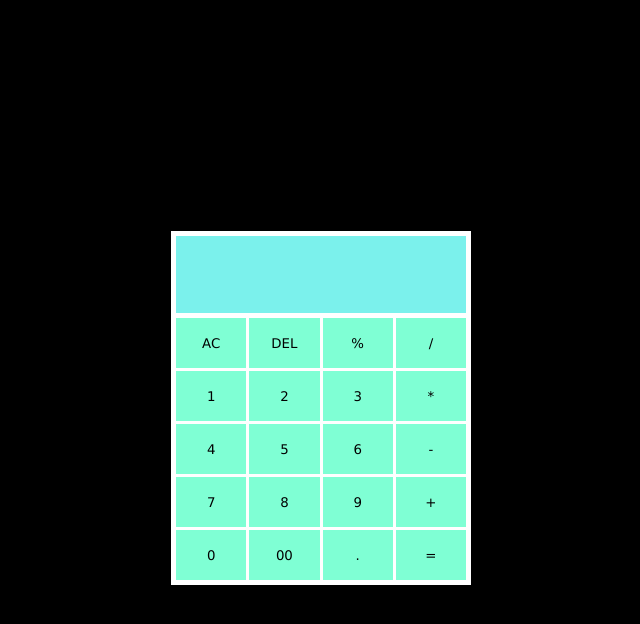
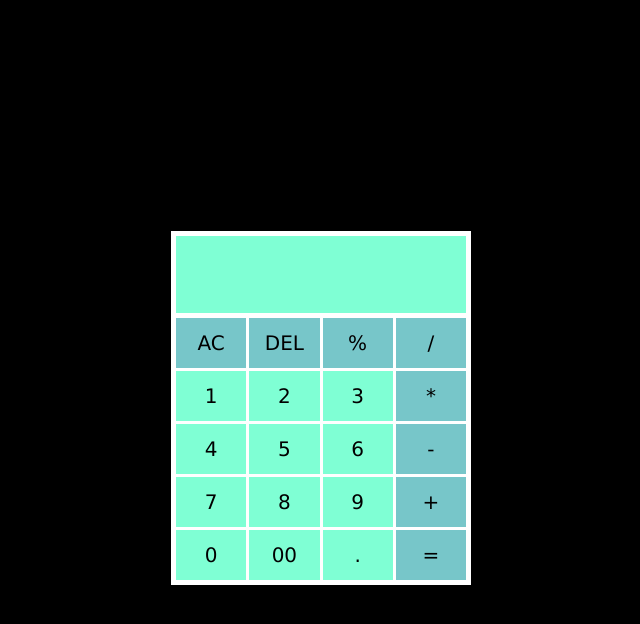
Before and after one commit to souravtp/calculator_project, a plain HTML site: page index.html in a window 1280 px wide. Both pictures are taken after a click on the button "AC". Shown: the whole page, without its empty margins (319-959 px from the left). Drawn offline with Linux system fonts and the light colour scheme.

Commit message:
calculator project completed

```diff
--- a/index.html
+++ b/index.html
@@ -11,49 +11,51 @@
 
 <body>
     <div class="wrapper">
-        <input type="text" id="calculator-screen" readonly>
+        <input type="text" class="display">
+
         <div class="keys">
-            <button class="key">AC</button>
+            <button class = "operator" data-value="AC">AC</button>
 
-            <button class="key">DEL</button>
+            <button class = "operator" data-value="DEL">DEL</button>
 
-            <button class="key">%</button>
+            <button class = "operator"  data-value="%">%</button>
 
-            <button class="key">/</button>
+            <button class = "operator" data-value="/">/</button>
 
-            <button class="key">1</button>
+            <button data-value="1">1</button>
 
-            <button class="key">2</button>
+            <button data-value="2">2</button>
 
-            <button class="key">3</button>
+            <button data-value="3">3</button>
 
-            <button class="key">*</button>
+            <button class = "operator" data-value="*">*</button>
 
-            <button class="key">4</button>
+            <button data-value="4">4</button>
 
-            <button class="key">5</button>
+            <button data-value="5">5</button>
 
-            <button class="key">6</button>
+            <button data-value="6">6</button>
 
-            <button class="key">-</button>
+            <button class = "operator" data-value="-">-</button>
 
-            <button class="key">7</button>
+            <button data-value="7">7</button>
 
-            <button class="key">8</button>
+            <button data-value="8">8</button>
 
-            <button class="key">9</button>
+            <button data-value="9">9</button>
 
-            <button class="key">+</button>
+            <button class = "operator" data-value="+">+</button>
 
-            <button class="key">0</button>
+            <button data-value="0">0</button>
 
-            <button class="key">00</button>
+            <button data-value="00">00</button>
 
-            <button class="key">.</button>
+            <button data-value=".">.</button>
 
-            <button class="key">=</button>
+            <button class = "operator" data-value="=">=</button>
         </div>
     </div>
+    <script src="script.js"></script>
 </body>
 
 </html>
--- /dev/null
+++ b/script.js
@@ -0,0 +1,23 @@
+const display = document.querySelector(".display");
+const buttons = document.querySelectorAll("button");
+const specialChars = ["%", "*", "/", "-", "+", "="];
+let output = "";
+
+const calculate = (btnValue) => {
+    if (btnValue === "=" && output !== "") {
+        output = eval(output.replace("%", "/100"));
+    } else if (btnValue === "AC") {
+        output ="";
+    } else if (btnValue === "DEL") {
+        output = output.toString().slice(0, -1);
+    } else {
+        if (output === "" && specialChars.includes(btnValue)) return;
+        output += btnValue;
+    }
+    display.value = output
+};
+
+
+buttons.forEach((button) => {
+    button.addEventListener("click", (e) => calculate(e.target.dataset.value));
+});
--- a/style.css
+++ b/style.css
@@ -17,11 +17,16 @@
     gap: 5px;
 }
 
-#calculator-screen {
-    min-height: 75px;
-    background-color: rgb(123, 241, 236);
+.wrapper .display {
+    height: 75px;
+    background-color: aquamarine;
     border: none;
+    outline: none;
+    font-size: 32px;
+    text-align: right;
+    pointer-events: none;
 }
+
 
 .keys {
     display: grid;
@@ -31,15 +36,25 @@
     border-radius: 5px;
 }
 
-.key {
+button {
     display: flex;
     justify-content: center;
     align-items: center;
     background-color: aquamarine;
     font-family: Verdana, Geneva, Tahoma, sans-serif;
+    font-size: 20px;
     border: none;
+
 }
 
-.key:hover {
+.operator {
+    background-color: rgb(119, 198, 201);
+}
+
+button:hover {
     background-color: rgb(160, 233, 255);
 }
+
+button:active{
+    background-color: blueviolet;
+}
```
